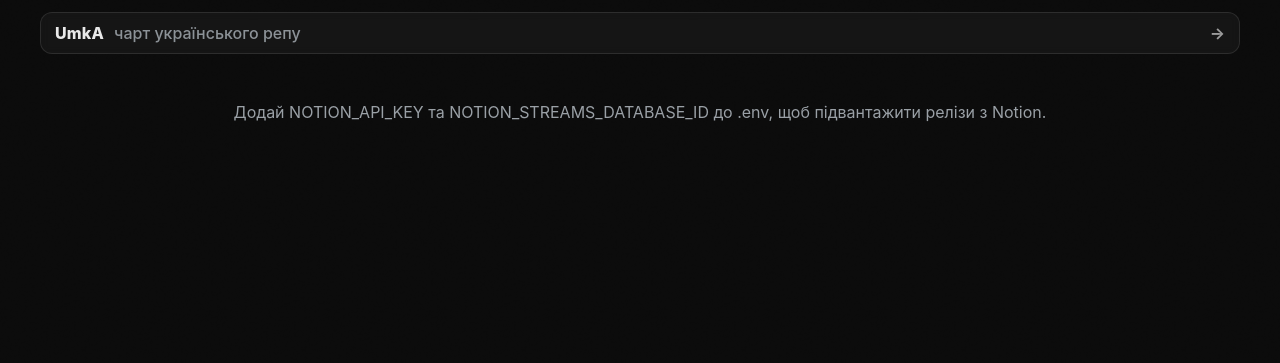
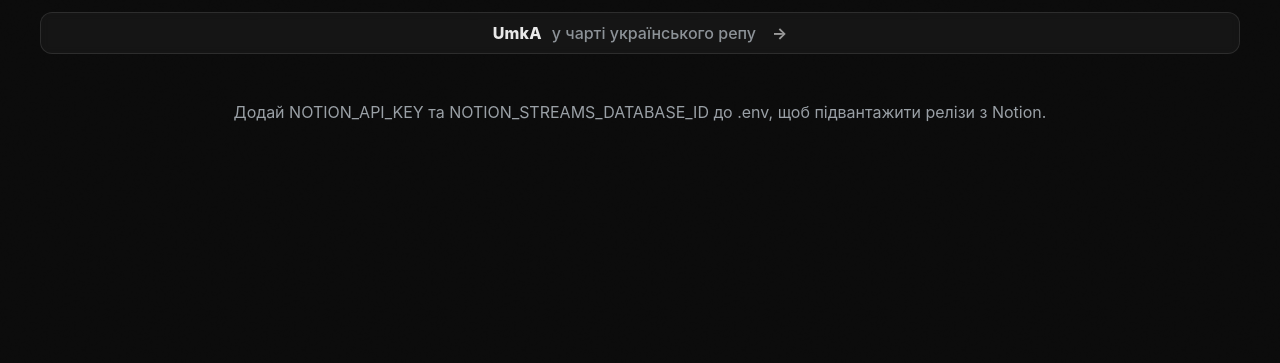
Before and after one commit to panumka/umka-space, a Flask app: page / in a window 1280 px wide. Shown: the part 57-420 px from the top of the page. Run offline with Flask 3, Linux system fonts and the light colour scheme.

Commit message:
umka_chart5

```diff
--- a/static/style.css
+++ b/static/style.css
@@ -81,6 +81,7 @@ html, body {
 .chart-banner{
   display:flex;
   align-items:center;
+  justify-content: center;
   gap:10px;
   padding:10px 14px;
   margin:12px auto 0;
@@ -116,7 +117,7 @@ html, body {
 }
 
 .chart-banner__cta{
-  margin-left:auto;
+  margin-left: 6px;
   opacity:.6;
   font-weight: 700;
 }
--- a/templates/base.html
+++ b/templates/base.html
@@ -76,7 +76,7 @@
    target="_blank"
    rel="noopener noreferrer">
   <span class="chart-banner__title">UmkA</span>
-  <span class="chart-banner__text">чарт українського репу</span>
+  <span class="chart-banner__text">у чарті українського репу</span>
   <span class="chart-banner__cta">→</span>
 </a>
 {% endif %}
```
